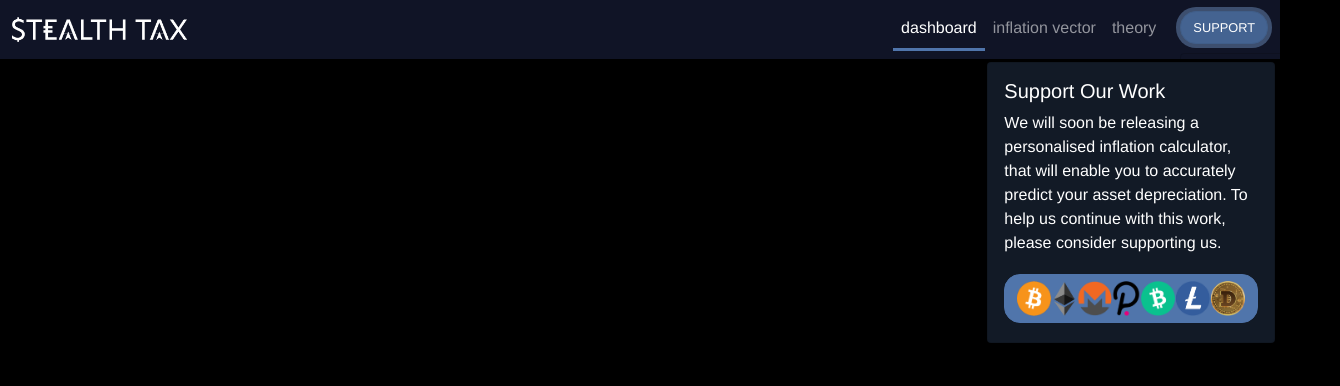
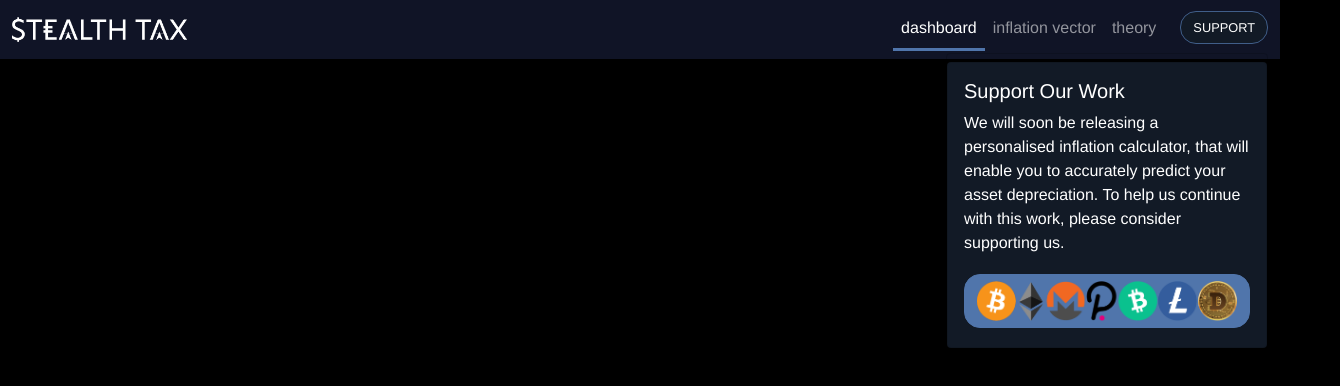
Before and after one commit to Stealth-Tax/stealth-tax, a website: page index.html in a window 1280 px wide. Both pictures are taken after a click on the button "SUPPORT". Shown: the whole page, 1340 px wide, since content can reach past the window. Drawn offline with nearby package versions, Linux system fonts and the light colour scheme; a web font is replaced by a local one.

```diff
--- a/index.html
+++ b/index.html
@@ -10,7 +10,7 @@
 </head>
 <body>
     <header>
-        <nav class="navbar navbar-expand-lg navbar-dark bg-primary">
+        <nav class="navbar navbar-expand-lg navbar-dark bg-primary fixed-top">
             <div class="container-fluid">
               <img class="navbar-brand" src="./media/img/logo_white.png" href="#">
               <button class="navbar-toggler" type="button" data-bs-toggle="collapse" data-bs-target="#navbarSupportedContent" aria-controls="navbarSupportedContent" aria-expanded="false" aria-label="Toggle navigation">
@@ -27,10 +27,10 @@
                   <li class="nav-item">
                     <a class="nav-link me-3" href="#">theory</a>
                   </li>
-                <div class="dropdown position-relative">
-                    <button class="btn btn-secondary " type="button" onclick="this.blur()" id="support-dropdown" data-bs-toggle="dropdown" aria-haspopup="true" aria-expanded="false">SUPPORT</button>
-                    <div class="dropdown-menu" aria-labelledby="support-dropdown">
-                        <div class="card bg-info position-absolute" style="width: 18rem;" >
+                <div class="dropdown">
+                    <button type="button" class="btn btn-secondary" onclick="this.blur()"  data-bs-toggle="dropdown" aria-haspopup="true" aria-expanded="false">SUPPORT</button>
+                    <div id="support-dropdown" class="dropdown-menu dropdown-menu-end" aria-labelledby="support-dropdown">
+                        <div class="card bg-info" style="width: 20rem;" >
                             <div class="card-body">
                                 <h5 class="card-title">Support Our Work</h5>
                                 <p class="card-text">We will soon be releasing a personalised inflation calculator, that will enable you to accurately predict your asset depreciation. To help us continue with this work, please consider supporting us.</p>
--- a/scss/_navbar.scss
+++ b/scss/_navbar.scss
@@ -12,12 +12,9 @@
     .btn-secondary {
         font-size: 0.8rem;
         margin: 0.2rem 0rem;
+        &:focus {
+            box-shadow: none;
+            background-color: $info;
+        }
     }
 }
-
-.card {
-    right: 4rem;
-    .card-body {
-        font-weight: 200;
-    }
-}
```
Also changed, not shown: scss/_setup.scss (+9 -1 lines), css/main.css, 1 other file.
